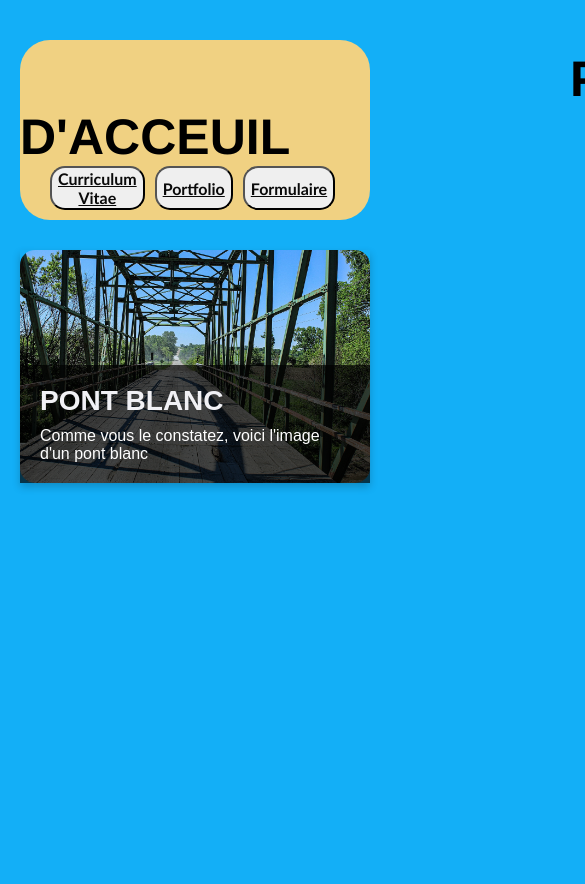
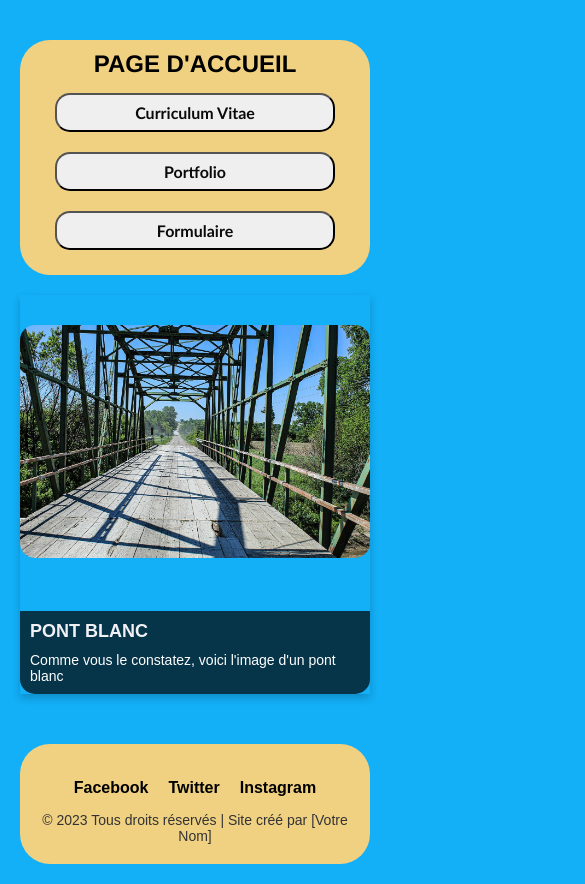
Before and after one commit to phill444/mBElla.E.R, a plain HTML site: page index.html in a window 390 px wide. Shown: the top 884 px of the page, 585 px wide, since content can reach past the window. Before the commit the page ends 844 px from the top, so only its background shows below. Drawn offline with Linux system fonts and the light colour scheme.

Commit message:
index.html

```diff
--- a/index.html
+++ b/index.html
@@ -11,6 +11,9 @@
             margin: 0;
             padding: 20px;
             background-color: #13aff7;
+            min-height: 100vh;
+            display: flex;
+            flex-direction: column;
         }
 
         /* Conteneur principal */
@@ -18,8 +21,9 @@
             position: relative;
             width: 100%;
             max-width: 800px;
-            margin: 0 auto;
+            margin: 20px auto;
             box-shadow: 0 4px 8px rgba(0,0,0,0.2);
+            flex: 1;
         }
 
         /* L'image */
@@ -39,6 +43,8 @@
             background: rgba(0, 0, 0, 0.7); /* Fond noir semi-transparent */
             color: white;
             padding: 20px;
+            border-bottom-left-radius: 15px;
+            border-bottom-right-radius: 15px;
         }
 
         /* Titre */
@@ -53,41 +59,122 @@
             margin: 10px 0 0;
             font-size: 16px;
         }
-       header{
+
+        header {
             font-size: 50px;
             font-family: 'Franklin Gothic Medium', 'Arial Narrow', Arial, sans-serif;
-        margin-top:20px;
+            margin-top: 20px;
             background-color: rgb(240, 209, 130);
             padding-top: 10px;
             padding-bottom: 10px;
             border-radius: 30px;
+            text-align: center;
         }
-        b{
-        margin-left: 550px;
+
+        b {
+            display: block;
+            text-align: center;
         }
-        .Bouton{
-            width: 30px;
-            padding-left:20px ;
+
+        .Bouton {
             display: flex;
+            justify-content: center;
+            flex-wrap: wrap;
+            gap: 10px;
+            padding: 10px 0;
+        }
 
+        button {
+            border-radius: 15px;
+            padding: 8px 15px;
         }
-        button{
-           margin-left: 10px;
-           border-radius: 15px;
-        }
-        .Bouton a{
+
+        .Bouton a {
             font-family: calibri;
             font-weight: 900;
             color: rgb(10, 10, 10);
             font-size: 16px;
-            display: inline-block;
+            text-decoration: none;
+        }
+
+        /* Footer */
+        footer {
+            background-color: rgb(240, 209, 130);
+            padding: 20px;
+            text-align: center;
+            border-radius: 30px;
+            margin-top: 30px;
+            font-family: 'Arial', sans-serif;
+        }
+
+        .footer-content {
+            display: flex;
+            flex-direction: column;
+            align-items: center;
+        }
+
+        .social-links {
+            display: flex;
+            justify-content: center;
+            gap: 20px;
+            margin: 15px 0;
+        }
+
+        .social-links a {
+            color: #000;
+            text-decoration: none;
+            font-weight: bold;
+        }
+
+        .copyright {
+            font-size: 14px;
+            color: #333;
+        }
+
+        /* Responsive */
+        @media (max-width: 768px) {
+            header {
+                font-size: 30px;
+            }
+
+            .texte-overlay h2 {
+                font-size: 22px;
+            }
+
+            .texte-overlay p {
+                font-size: 14px;
+            }
+
+            .Bouton {
+                flex-direction: column;
+                align-items: center;
+            }
+
+            button {
+                width: 80%;
+                margin: 5px 0;
+            }
+        }
+
+        @media (max-width: 480px) {
+            header {
+                font-size: 24px;
+            }
+
+            .texte-overlay {
+                padding: 10px;
+            }
+
+            .texte-overlay h2 {
+                font-size: 18px;
+            }
         }
     </style>
 </head>
 <body>
     <header>
         <div>
-            <b>PAGE D'ACCEUIL</b>
+            <b>PAGE D'ACCUEIL</b>
         </div>
         <div class="Bouton">
             <button><a href="CV.html">Curriculum Vitae</a></button>
@@ -95,6 +182,7 @@
             <button><a href="FORM.html">Formulaire</a></button>
         </div>
     </header>
+
     <div class="image-texte">
         <!-- Remplacez "votre-image.jpg" par le chemin de votre image -->
         <img src="bridges-5239525_1280.jpg" alt="Description de l'image">
@@ -105,5 +193,17 @@
         </div>
     </div>
 
+    <footer>
+        <div class="footer-content">
+            <div class="social-links">
+                <a href="https://www.facebook.com/">Facebook</a>
+                <a href="https://x.com/">Twitter</a>
+                <a href="https://www.instagram.com/">Instagram</a>
+            </div>
+            <div class="copyright">
+                &copy; 2023 Tous droits réservés | Site créé par [Votre Nom]
+            </div>
+        </div>
+    </footer>
 </body>
 </html>
```
Lines whose indentation alone changed are shown as unchanged.
